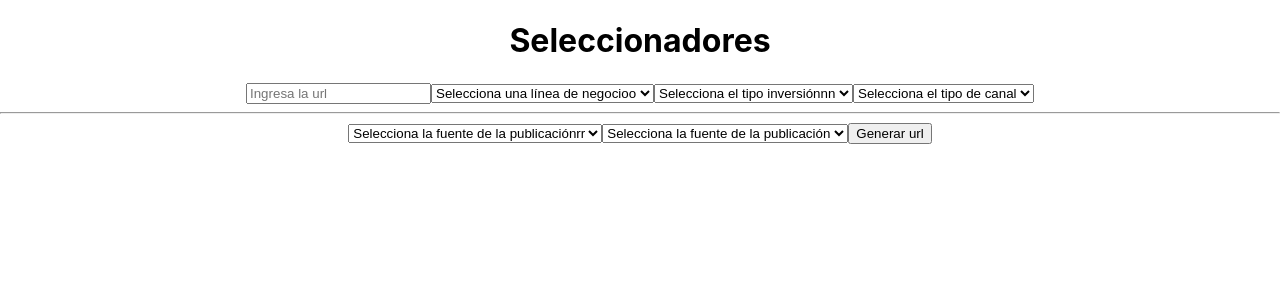
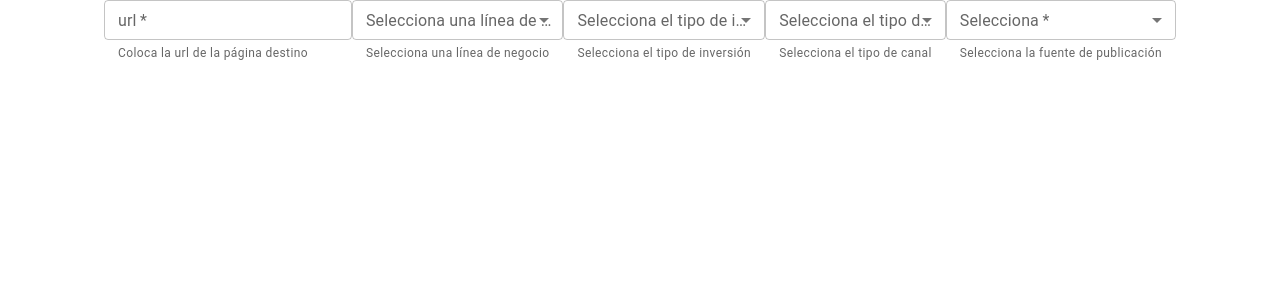
Before and after one commit to Alpacorp/utm-generator, a React (Create React App) app: page / in a window 1280 px wide. Shown: the top 300 px of the page. Built offline with nearby package versions, Linux system fonts and the light colour scheme.

Commit message:
new mui implementation

```diff
--- a/package.json
+++ b/package.json
@@ -3,9 +3,9 @@
   "version": "0.1.0",
   "private": true,
   "dependencies": {
-    "@emotion/react": "^11.9.3",
-    "@emotion/styled": "^11.9.3",
-    "@mui/material": "^5.9.2",
+    "@emotion/react": "^11.10.0",
+    "@emotion/styled": "^11.10.0",
+    "@mui/material": "^5.9.3",
     "@testing-library/jest-dom": "^5.16.4",
     "@testing-library/react": "^13.3.0",
     "@testing-library/user-event": "^13.5.0",
--- a/src/componentes/Home.tsx
+++ b/src/componentes/Home.tsx
@@ -1,135 +1,257 @@
-import { useState, ChangeEvent } from "react";
+import { useState } from "react";
+import InputLabel from "@mui/material/InputLabel";
+import MenuItem from "@mui/material/MenuItem";
+import FormHelperText from "@mui/material/FormHelperText";
+import FormControl from "@mui/material/FormControl";
+import Select, { SelectChangeEvent } from "@mui/material/Select";
+import { Box, Grid, TextField } from "@mui/material";
+import { useForm } from "../hooks/useForm";
+
+// import { useState } from "react";
 import Business from "../data/businessLine.json";
 import Channel from "../data/channelType.json";
 import TypeAd from "../data/typeAd.json";
 import SourceMedia from "../data/sourceMedia.json";
-import Select from "./Select";
-import { useForm } from "../hooks/useForm";
 
 const { businessLineData } = Business;
 const { channelTypeData } = Channel;
 const { typeAdData } = TypeAd;
 const { sourceMediaData } = SourceMedia;
 
-const Home = () => {
-  const [dataSource, setDataSource] = useState("");
-  const [recolectedData, setRecolectedData] = useState({});
-
-  const handleSubmit = (event: any) => {
-    event.preventDefault();
-    console.log("form");
-  };
-
-  const handleDataSource = (test: any) => {
-    test = parseInt(dataSource);
-    const info = sourceMediaData.filter(
-      (media: any) => media.idChannelType === test
-    );
-    return info;
-  };
-
+export default function Home() {
   const [formValues, handleInputChange] = useForm({
+    url: "",
     businessLine: "",
     typeAd: "",
     channelType: "",
   });
 
-  const { businessLine, typeAd, channelType } = formValues;
+  const { url, businessLine, channelType, typeAd } = formValues;
 
-  //create a function to save all values of each select input
-  // const saveId = () => {
-  //   const id = recolectedData.map((item: any) => item.id);
-  //   return id;
-  // };
-
-  // const handleChangeOption = (event: any) => {
-  //   const option = event.target.value;
-  //   saveId();
-  //   setDataSource && setDataSource(option);
-  // };
+  const sourceTest = sourceMediaData.filter(
+    (item) => item.idChannelType === typeAd
+  );
+  console.log("typeAd", typeAd);
+  console.log("businessLine", businessLine);
+  console.log("channelType", channelType);
 
   return (
-    <>
-      <form onSubmit={handleSubmit}>
-        <h1>Seleccionadores</h1>
-        <input type="url" placeholder="Ingresa la url" />
-        <select
+    <div>
+      <Grid>
+        <TextField
+          id="url"
+          name="url"
+          label="url"
+          value={url}
           onChange={handleInputChange}
+          variant="outlined"
+          size="small"
+          error={false}
+          required
+          type="url"
+          helperText="Coloca la url de la página destino"
+          // disabled={statusInput}
+        />
+        <TextField
+          id="businessLine"
           name="businessLine"
+          label="Selecciona una línea de negocio"
+          variant="outlined"
+          select
+          size="small"
           value={businessLine}
+          onChange={handleInputChange}
+          helperText="Selecciona una línea de negocio"
+          required
+          // disabled={statusInput}
         >
-          <option value={-1}>Selecciona una línea de negocioo</option>
-          {businessLineData &&
-            businessLineData?.map((value: any, index: number) => (
-              <option value={value.id} key={value.id}>
-                {value.name}
-              </option>
-            ))}
-        </select>
-        {/* <Select
-          data={businessLineData}
-          infoText={"Selecciona una línea de negocio"}
-          type={"BusinessLine"}
-        /> */}
-        <select onChange={handleInputChange} name="typeAd" value={typeAd}>
-          <option value={-1}>Selecciona el tipo inversiónnn</option>
-          {typeAdData &&
-            typeAdData?.map((value: any, index: number) => (
-              <option value={value.id} key={value.id}>
-                {value.name}
-              </option>
-            ))}
-        </select>
-        {/* <Select
-          data={typeAdData}
-          infoText={"Selecciona el tipo inversión"}
-          type={"TypeAd"}
-        /> */}
-        <select
+          {businessLineData.map((value: any, index: number) => (
+            <MenuItem key={value.id} value={value.id}>
+              {value.name}
+            </MenuItem>
+          ))}
+        </TextField>
+        <TextField
+          id="typeAd"
+          name="typeAd"
+          label="Selecciona el tipo de inversión"
+          variant="outlined"
+          select
+          size="small"
+          value={typeAd}
           onChange={handleInputChange}
+          helperText="Selecciona el tipo de inversión"
+          required
+          // disabled={statusInput}
+        >
+          {typeAdData.map((value: any, index: number) => (
+            <MenuItem key={value.id} value={value.id}>
+              {value.name}
+            </MenuItem>
+          ))}
+        </TextField>
+        <TextField
+          id="channelType"
           name="channelType"
+          label="Selecciona el tipo de canal"
+          variant="outlined"
+          select
+          size="small"
           value={channelType}
+          onChange={handleInputChange}
+          helperText="Selecciona el tipo de canal"
+          required
+          // disabled={statusInput}
         >
-          <option value={-1}>Selecciona el tipo de canal</option>
-          {channelTypeData &&
-            channelTypeData?.map((value: any, index: number) => (
-              <option value={value.id} key={value.id}>
-                {value.name}
-              </option>
-            ))}
-        </select>
-        {/* <Select
-          data={channelTypeData}
-          infoText={"Selecciona el tipo de canal"}
-          type={"ChannelType"}
-          setData={setDataSource}
-        /> */}
+          {channelTypeData.map((value: any, index: number) => (
+            <MenuItem key={value.id} value={value.id}>
+              {value.name}
+            </MenuItem>
+          ))}
+        </TextField>
+        <TextField
+          id="channelType"
+          name="channelType"
+          label="Selecciona"
+          variant="outlined"
+          select
+          size="small"
+          value={channelType}
+          onChange={handleInputChange}
+          helperText="Selecciona la fuente de publicación"
+          required
+          // disabled={statusInput}
+        >
+          {sourceTest.map((value: any, index: number) => (
+            <MenuItem key={value.id} value={value.id}>
+              {value.name}
+            </MenuItem>
+          ))}
+        </TextField>
+      </Grid>
+    </div>
+  );
+}
 
-        <hr />
+// const Home = () => {
+//   const [dataSource, setDataSource] = useState("");
+//   const [recolectedData, setRecolectedData] = useState({});
 
-        <select
-          onChange={handleInputChange}
-          name="channelType"
-          value={channelType}
-        >
-          <option value={-1}>Selecciona la fuente de la publicaciónrr</option>
-          {handleDataSource(dataSource) &&
-            handleDataSource(dataSource)?.map((value: any, index: number) => (
-              <option value={value.id} key={value.id}>
-                {value.name}
-              </option>
-            ))}
-        </select>
+//   const handleSubmit = (event: any) => {
+//     event.preventDefault();
+//     console.log("form");
+//   };
 
-        <Select
-          data={handleDataSource(dataSource)}
-          infoText={"Selecciona la fuente de la publicación"}
-          type={"SourceMedia"}
-        />
-        <button>Generar url</button>
-      </form>
-    </>
-  );
-};
+//   const handleDataSource = (test: any) => {
+//     test = parseInt(dataSource);
+//     const info = sourceMediaData.filter(
+//       (media: any) => media.idChannelType === test
+//     );
+//     return info;
+//   };
 
-export default Home;
+//   const [formValues, handleInputChange] = useForm({
+//     businessLine: "",
+//     typeAd: "",
+//     channelType: "",
+//   });
+
+//   const { businessLine, typeAd, channelType } = formValues;
+
+//   //create a function to save all values of each select input
+//   // const saveId = () => {
+//   //   const id = recolectedData.map((item: any) => item.id);
+//   //   return id;
+//   // };
+
+//   // const handleChangeOption = (event: any) => {
+//   //   const option = event.target.value;
+//   //   saveId();
+//   //   setDataSource && setDataSource(option);
+//   // };
+
+//   return (
+//     <>
+//       <form onSubmit={handleSubmit}>
+//         <h1>Seleccionadores</h1>
+//         <input type="url" placeholder="Ingresa la url" />
+//         <select
+//           onChange={handleInputChange}
+//           name="businessLine"
+//           value={businessLine}
+//         >
+//           <option value={-1}>Selecciona una línea de negocioo</option>
+//           {businessLineData &&
+//             businessLineData?.map((value: any, index: number) => (
+//               <option value={value.id} key={value.id}>
+//                 {value.name}
+//               </option>
+//             ))}
+//         </select>
+//         {/* <Select
+//           data={businessLineData}
+//           infoText={"Selecciona una línea de negocio"}
+//           type={"BusinessLine"}
+//         /> */}
+//         <select onChange={handleInputChange} name="typeAd" value={typeAd}>
+//           <option value={-1}>Selecciona el tipo inversiónnn</option>
+//           {typeAdData &&
+//             typeAdData?.map((value: any, index: number) => (
+//               <option value={value.id} key={value.id}>
+//                 {value.name}
+//               </option>
+//             ))}
+//         </select>
+//         {/* <Select
+//           data={typeAdData}
+//           infoText={"Selecciona el tipo inversión"}
+//           type={"TypeAd"}
+//         /> */}
+//         <select
+//           onChange={handleInputChange}
+//           name="channelType"
+//           value={channelType}
+//         >
+//           <option value={-1}>Selecciona el tipo de canal</option>
+//           {channelTypeData &&
+//             channelTypeData?.map((value: any, index: number) => (
+//               <option value={value.id} key={value.id}>
+//                 {value.name}
+//               </option>
+//             ))}
+//         </select>
+//         {/* <Select
+//           data={channelTypeData}
+//           infoText={"Selecciona el tipo de canal"}
+//           type={"ChannelType"}
+//           setData={setDataSource}
+//         /> */}
+
+//         <hr />
+
+//         <select
+//           onChange={handleInputChange}
+//           name="channelType"
+//           value={channelType}
+//         >
+//           <option value={-1}>Selecciona la fuente de la publicaciónrr</option>
+//           {handleDataSource(dataSource) &&
+//             handleDataSource(dataSource)?.map((value: any, index: number) => (
+//               <option value={value.id} key={value.id}>
+//                 {value.name}
+//               </option>
+//             ))}
+//         </select>
+
+//         <Select
+//           data={handleDataSource(dataSource)}
+//           infoText={"Selecciona la fuente de la publicación"}
+//           type={"SourceMedia"}
+//         />
+//         <button>Generar url</button>
+//       </form>
+//     </>
+//   );
+// };
+
+// export default Home;
```
Also changed, not shown: 1 other file (tests, documents, lock files or other folders).
